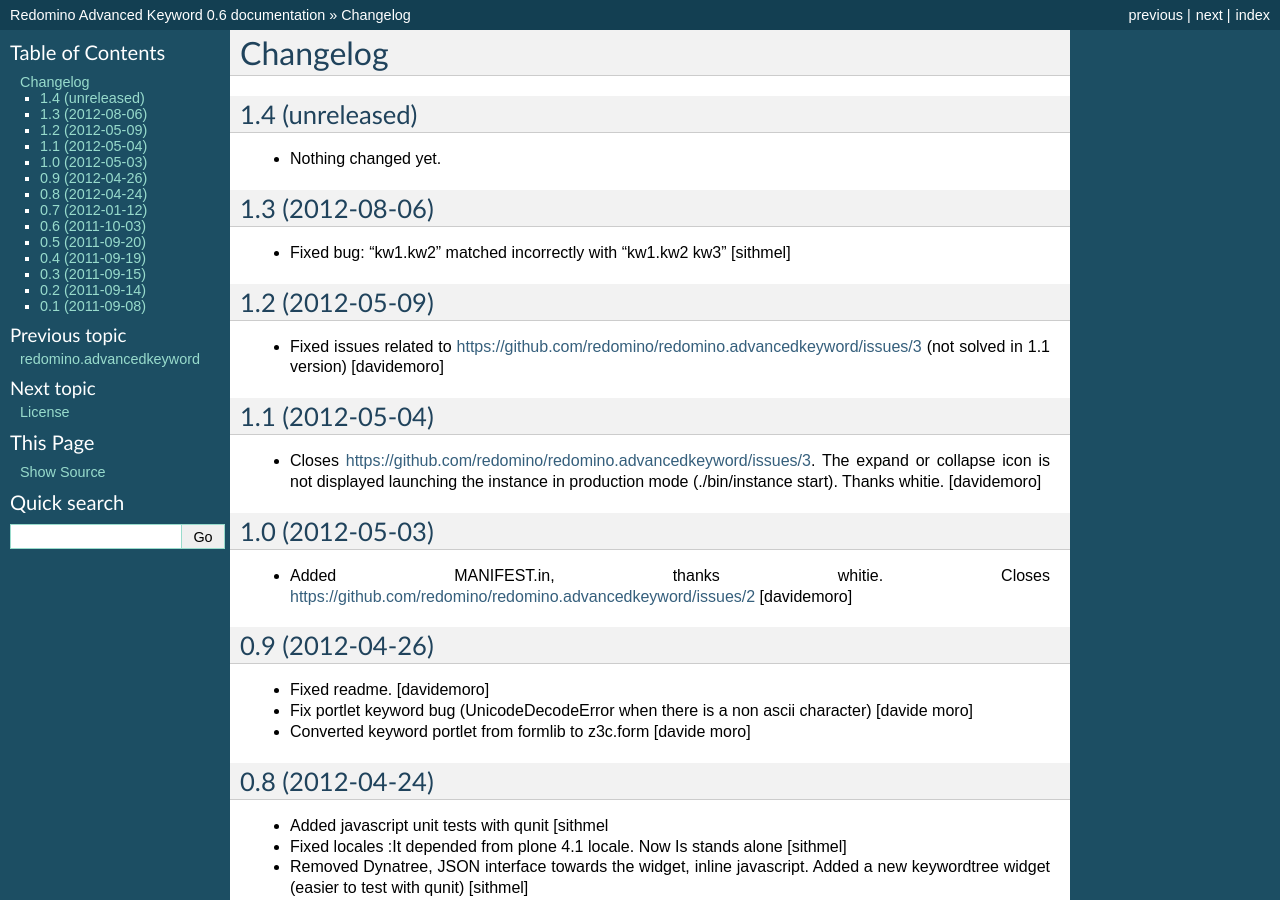
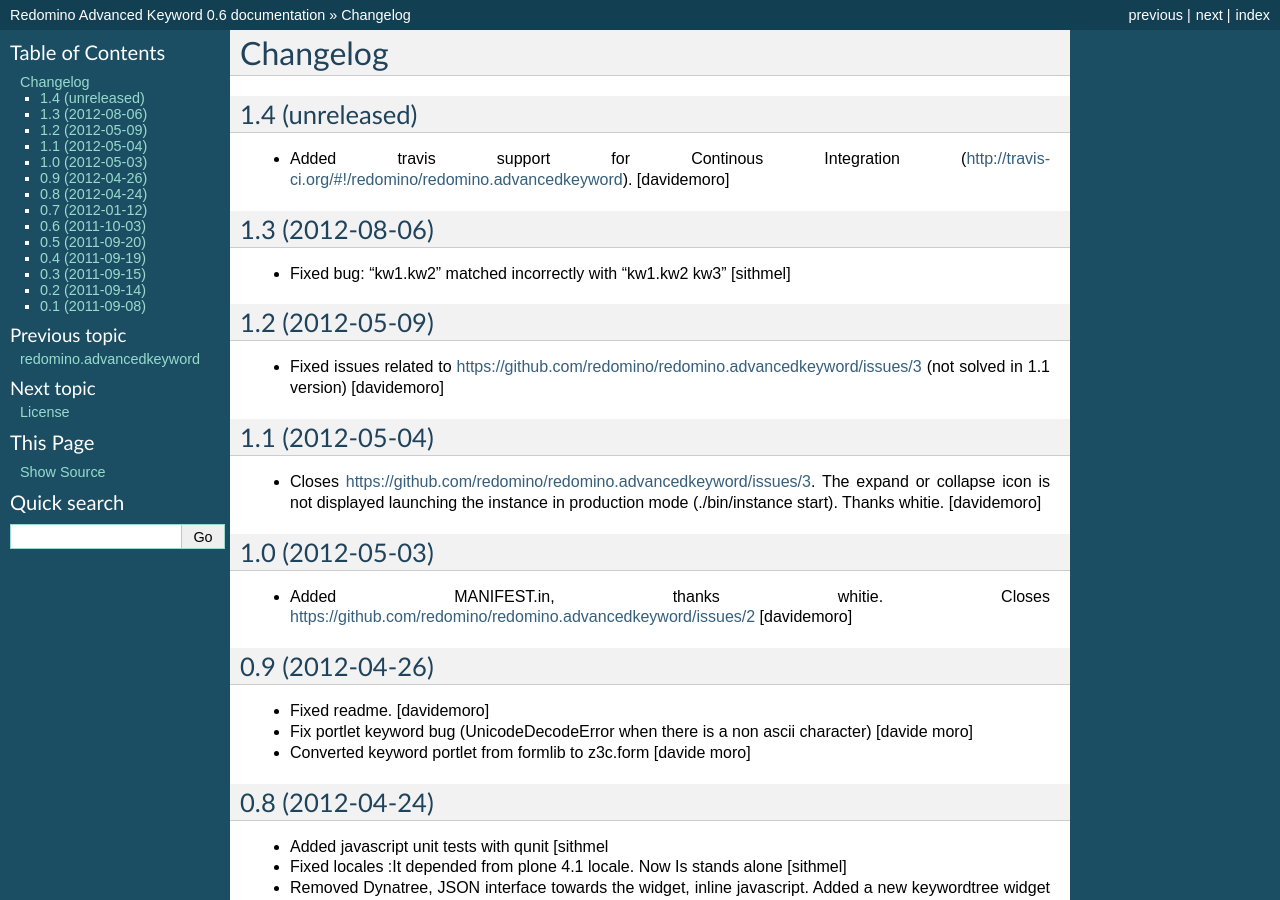
Before and after one commit to redomino/redomino.advancedkeyword, a Sphinx documentation site: the page built from docs/HISTORY.txt, in a window 1280 px wide and 900 px high. Built offline with Sphinx 7.4.7, drawn with Linux system fonts in a browser that asks for light colours.

Commit message:
working travis integration

```diff
--- a/README.txt
+++ b/README.txt
@@ -145,6 +145,11 @@
 
 $ ./bin/test -m redomino.advancedkeyword
 
+Travis continous integration status (development version):
+
+.. image:: https://secure.travis-ci.org/redomino/redomino.advancedkeyword.png
+    :target: http://travis-ci.org/redomino/redomino.advancedkeyword
+
 Authors
 =======
 
--- a/docs/HISTORY.txt
+++ b/docs/HISTORY.txt
@@ -4,7 +4,8 @@
 1.4 (unreleased)
 ----------------
 
-- Nothing changed yet.
+- Added travis support for Continous Integration (http://travis-ci.org/#!/redomino/redomino.advancedkeyword).
+  [davidemoro]
 
 
 1.3 (2012-08-06)
```
